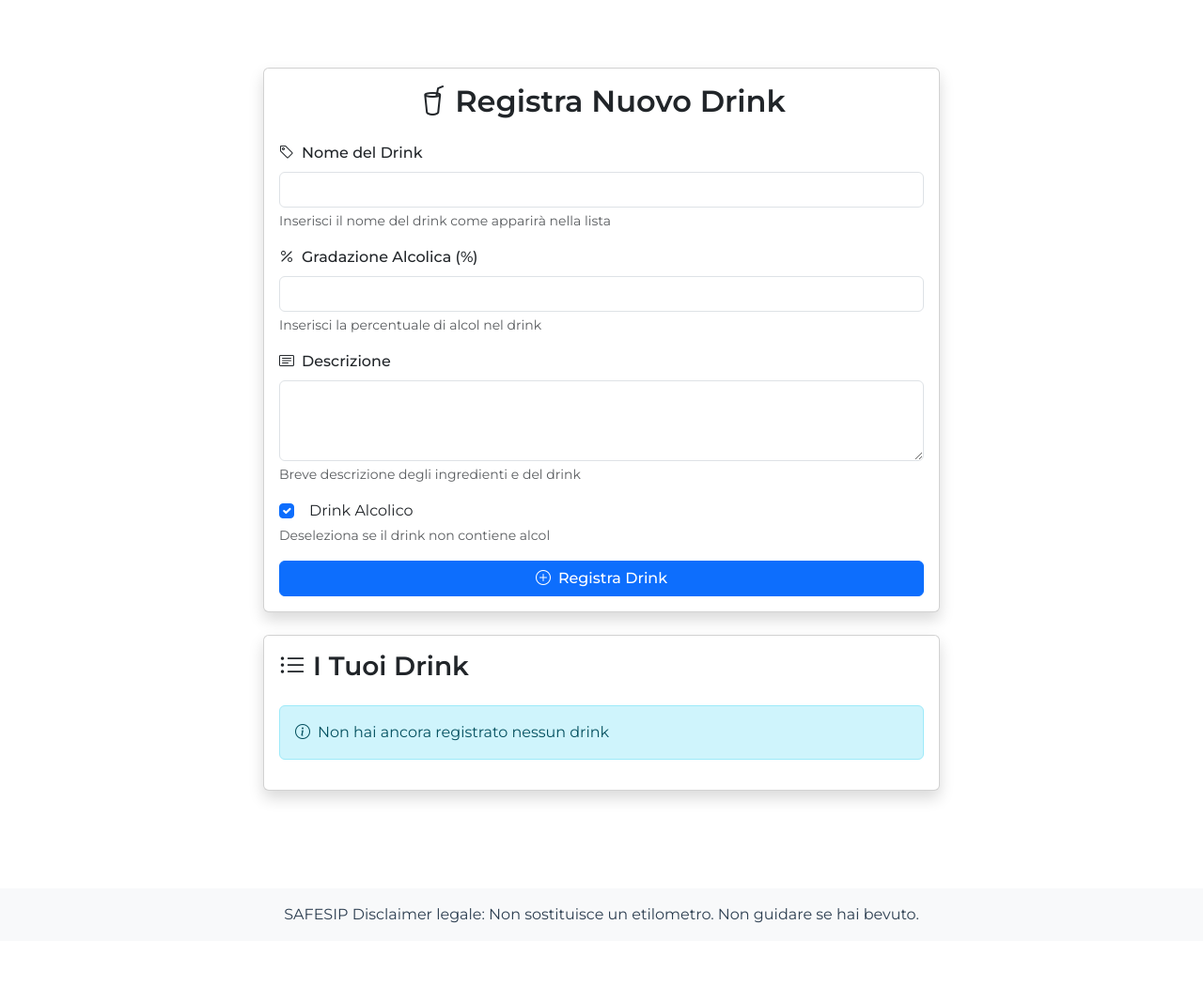
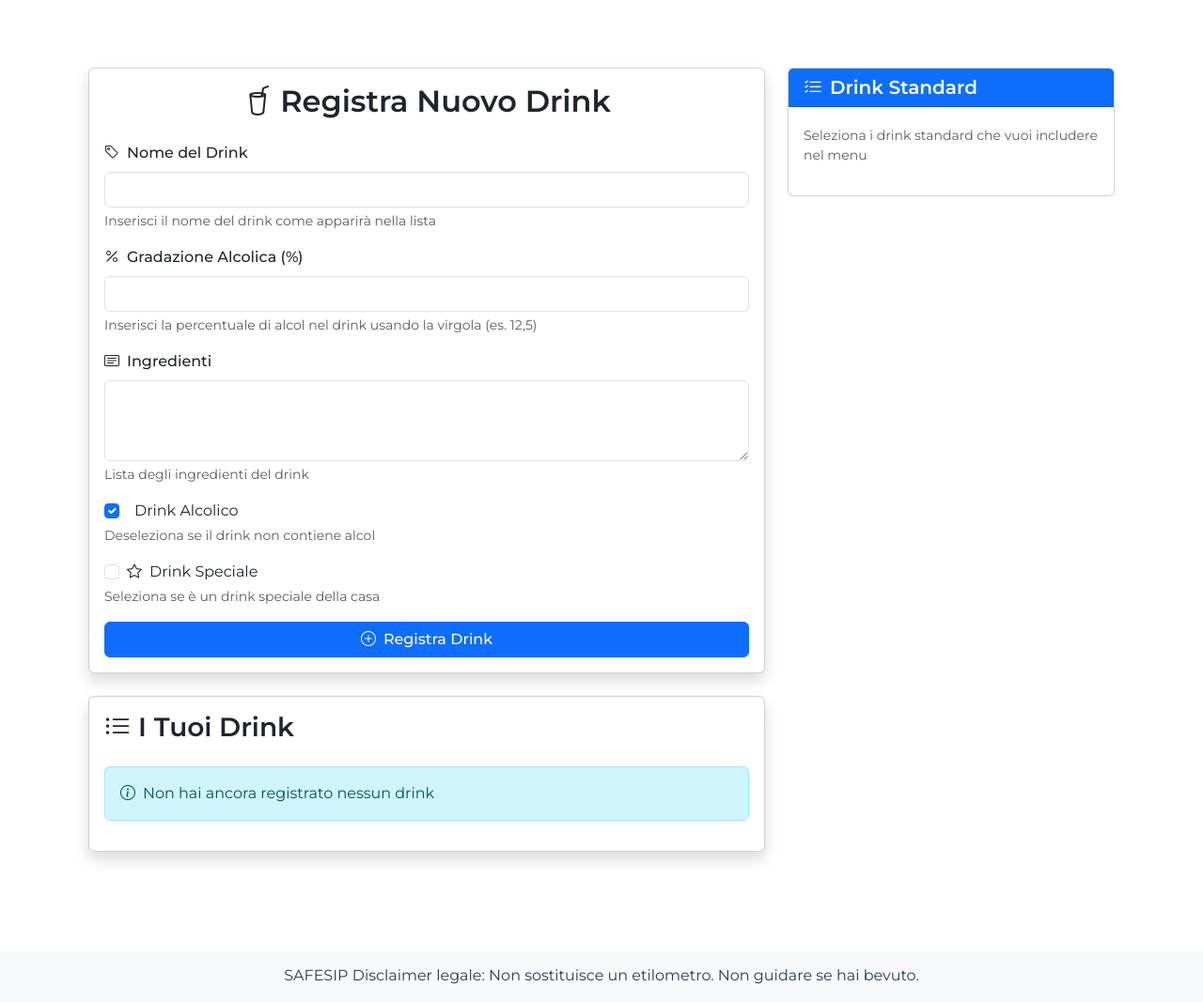
Before and after one commit to Luciaruf/arduino-drink, a Flask app: template templates/registra_drink.html in a window 1280 px wide. Shown: the part 56-1123 px from the top of the page at 94% size. Before the commit the page ends 1039 px from the top, so only its background shows below. Run offline with Flask 3, Linux system fonts and the light colour scheme; the template is opened without the code that fills it, so the values that code supplies are empty; some libraries are stand-ins or nearby versions.

Commit message:
Aggiunto funzionalità per i locali registrati: possibilità di inserire drink caratteristici e non. La tabella locali al momento gestisce solo gli user locali, andrà tolta. Provato anche lato user normali, i bar funzionano e appaiono

```diff
--- a/app.py
+++ b/app.py
@@ -334,6 +334,13 @@ def get_drinks(bar_id=None):
     url = f'https://api.airtable.com/v0/{BASE_ID}/Drinks'
     response = requests.get(url, headers=get_airtable_headers())
     drinks = response.json()['records']
+
+    # Processa i drink per assicurarsi che il campo Speciale sia sempre presente
+    for drink in drinks:
+        if 'fields' in drink:
+            # Se il campo Speciale non esiste, impostalo a False
+            if 'Speciale' not in drink['fields']:
+                drink['fields']['Speciale'] = False
 
     if bar_id:
         filtered_drinks = [d for d in drinks if bar_id in d['fields'].get('Bar', [])]
@@ -1998,6 +2005,8 @@ def register_partner():
         address = request.form['address']
         city = request.form['city']
 
+        logger.info(f"[REGISTER_PARTNER] Tentativo di registrazione per: {bar_name} ({email})")
+
         # Validate password
         if len(password) < 8:
             flash('La password deve contenere almeno 8 caratteri')
@@ -2033,12 +2042,29 @@ def register_partner():
             }
         }
 
-        # Add to Airtable
+        # Add to Locali table
         response = requests.post(url, headers=headers, json=new_bar)
 
         if response.status_code == 200:
-            flash('Registrazione completata con successo! Puoi effettuare il login con le tue credenziali.')
-            return redirect(url_for('home'))
+            # Now create the corresponding Bar record with only necessary fields
+            bar_url = f'https://api.airtable.com/v0/{BASE_ID}/Bar'
+            new_bar_record = {
+                'fields': {
+                    'Name': bar_name,
+                    'Città': city,
+                    'Indirizzo': address
+                }
+            }
+
+            # Add to Bar table
+            bar_response = requests.post(bar_url, headers=headers, json=new_bar_record)
+
+            if bar_response.status_code == 200:
+                flash('Registrazione completata con successo! Puoi effettuare il login con le tue credenziali.')
+                return redirect(url_for('home'))
+            else:
+                flash('Si è verificato un errore durante la sincronizzazione dei dati. Riprova più tardi.')
+                return redirect(url_for('partner'))
         else:
             flash('Si è verificato un errore durante la registrazione. Riprova più tardi.')
             return redirect(url_for('partner'))
@@ -2058,10 +2084,38 @@ def registra_drink():
 
     if request.method == 'POST':
         try:
+            # Recupera i dati dal form
             nome = request.form['nome']
             gradazione = float(request.form['gradazione'])
-            descrizione = request.form.get('descrizione', '')
+            ingredienti = request.form.get('ingredienti', '')
             alcolico = 'alcolico' in request.form
+            speciale = 'speciale' in request.form
+
+            logger.info(f"[REGISTRA_DRINK] Tentativo di registrazione drink: {nome}")
+
+            # Ottieni il record del locale
+            locale_url = f'https://api.airtable.com/v0/{BASE_ID}/Locali/{session["user"]}'
+            locale_response = requests.get(locale_url, headers=get_airtable_headers())
+
+            if locale_response.status_code != 200:
+                logger.error(f"[REGISTRA_DRINK] Errore nel recupero del locale: {locale_response.status_code}")
+                flash('Errore durante la registrazione del drink', 'danger')
+                return redirect(url_for('registra_drink'))
+
+            locale_data = locale_response.json()
+            locale_name = locale_data['fields'].get('Name')
+
+            # Cerca il bar corrispondente usando il nome
+            bar_url = f'https://api.airtable.com/v0/{BASE_ID}/Bar'
+            bar_params = {'filterByFormula': f"{{Name}}='{locale_name}'"}
+            bar_response = requests.get(bar_url, headers=get_airtable_headers(), params=bar_params)
+
+            if bar_response.status_code != 200 or not bar_response.json().get('records'):
+                logger.error(f"[REGISTRA_DRINK] Errore nel recupero del bar: {bar_response.status_code}")
+                flash('Errore durante la registrazione del drink', 'danger')
+                return redirect(url_for('registra_drink'))
+
+            bar_id = bar_response.json()['records'][0]['id']
 
             # Crea il nuovo drink in Airtable
             url = f'https://api.airtable.com/v0/{BASE_ID}/Drinks'
@@ -2070,27 +2124,67 @@ def registra_drink():
                     'fields': {
                         'Name': nome,
                         'Gradazione': gradazione,
-                        'Descrizione': descrizione,
+                        'Ingredienti': ingredienti,
                         'Alcolico (bool)': '1' if alcolico else '0',
-                        'Bar': [session['user']]  # Associa il drink al bar corrente
+                        'Speciale (bool)': '1' if speciale else '0',
+                        'Bar': [bar_id]
                     }
                 }]
             }
 
+            logger.info(f"[REGISTRA_DRINK] Dati da inviare ad Airtable: {data}")
+
             response = requests.post(url, headers=get_airtable_headers(), json=data)
 
             if response.status_code == 200:
+                logger.info(f"[REGISTRA_DRINK] Drink registrato con successo: {nome}")
                 flash('Drink registrato con successo!', 'success')
             else:
+                logger.error(f"[REGISTRA_DRINK] Errore Airtable: {response.status_code} - {response.text}")
                 flash('Errore durante la registrazione del drink', 'danger')
 
         except Exception as e:
             logger.error(f"[REGISTRA_DRINK] Errore: {str(e)}")
             flash('Si è verificato un errore durante la registrazione', 'danger')
 
-    # Recupera i drink del bar
-    drinks = get_drinks(session['user'])
-    return render_template('registra_drink.html', drinks=drinks)
+    # Recupera il nome del locale loggato
+    locale_url = f'https://api.airtable.com/v0/{BASE_ID}/Locali/{session["user"]}'
+    locale_response = requests.get(locale_url, headers=get_airtable_headers())
+    locale_data = locale_response.json()
+    locale_name = locale_data['fields'].get('Name')
+
+    # Cerca il bar corrispondente usando il nome
+    bar_url = f'https://api.airtable.com/v0/{BASE_ID}/Bar'
+    bar_params = {'filterByFormula': f"{{Name}}='{locale_name}'"}
+    bar_response = requests.get(bar_url, headers=get_airtable_headers(), params=bar_params)
+
+    if bar_response.status_code == 200 and bar_response.json().get('records'):
+        bar_id = bar_response.json()['records'][0]['id']
+
+        # Recupera tutti i drink associati a questo bar
+        drinks_url = f'https://api.airtable.com/v0/{BASE_ID}/Drinks'
+        drinks_response = requests.get(drinks_url, headers=get_airtable_headers())
+
+        if drinks_response.status_code == 200:
+            all_drinks = drinks_response.json().get('records', [])
+            # Filtra i drink per questo bar
+            drinks = [drink for drink in all_drinks if bar_id in drink['fields'].get('Bar', [])]
+        else:
+            drinks = []
+    else:
+        drinks = []
+
+    # Recupera tutti i drink non speciali
+    url = f'https://api.airtable.com/v0/{BASE_ID}/Drinks'
+    response = requests.get(url, headers=get_airtable_headers())
+    all_drinks = response.json().get('records', [])
+    non_special_drinks = [drink for drink in all_drinks if drink['fields'].get('Speciale (bool)') == '0']
+
+    # Marca i drink già collegati al bar
+    for drink in non_special_drinks:
+        drink['is_linked'] = bar_id in drink['fields'].get('Bar', [])
+
+    return render_template('registra_drink.html', drinks=drinks, non_special_drinks=non_special_drinks)
 
 # Modifica il template base per mostrare menu diversi in base al tipo di utente
 @app.context_processor
@@ -2100,5 +2194,79 @@ def inject_user_type():
         'is_utente': session.get('user_type') == 'utente'
     }
 
+@app.route('/link_drinks_to_bar', methods=['POST'])
+@login_required
+def link_drinks_to_bar():
+    """Collega o scollega i drink standard al bar dell'utente"""
+    if session.get('user_type') != 'locale':
+        return jsonify({'success': False, 'error': 'Accesso non autorizzato'}), 403
+
+    try:
+        # Recupera gli ID dei drink selezionati
+        selected_drinks = request.json.get('drink_ids', [])
+
+        # Recupera il nome del locale loggato
+        locale_url = f'https://api.airtable.com/v0/{BASE_ID}/Locali/{session["user"]}'
+        locale_response = requests.get(locale_url, headers=get_airtable_headers())
+        locale_data = locale_response.json()
+        locale_name = locale_data['fields'].get('Name')
+
+        # Cerca il bar corrispondente usando il nome
+        bar_url = f'https://api.airtable.com/v0/{BASE_ID}/Bar'
+        bar_params = {'filterByFormula': f"{{Name}}='{locale_name}'"}
+        bar_response = requests.get(bar_url, headers=get_airtable_headers(), params=bar_params)
+
+        if bar_response.status_code != 200 or not bar_response.json().get('records'):
+            return jsonify({'success': False, 'error': 'Bar non trovato'}), 404
+
+        bar_id = bar_response.json()['records'][0]['id']
+
+        # Recupera tutti i drink non speciali
+        drinks_url = f'https://api.airtable.com/v0/{BASE_ID}/Drinks'
+        drinks_response = requests.get(drinks_url, headers=get_airtable_headers())
+        all_drinks = drinks_response.json().get('records', [])
+        non_special_drinks = [drink for drink in all_drinks if drink['fields'].get('Speciale (bool)') == '0']
+
+        # Per ogni drink non speciale
+        for drink in non_special_drinks:
+            drink_id = drink['id']
+            current_bars = drink['fields'].get('Bar', [])
+
+            # Se il drink è tra quelli selezionati e non è già collegato al bar
+            if drink_id in selected_drinks and bar_id not in current_bars:
+                current_bars.append(bar_id)
+                # Aggiorna il drink per aggiungere il bar
+                update_data = {
+                    'fields': {
+                        'Bar': current_bars
+                    }
+                }
+                update_url = f'https://api.airtable.com/v0/{BASE_ID}/Drinks/{drink_id}'
+                update_response = requests.patch(update_url, headers=get_airtable_headers(), json=update_data)
+
+                if update_response.status_code != 200:
+                    logger.error(f"Errore nell'aggiunta del bar al drink {drink_id}: {update_response.text}")
+
+            # Se il drink non è tra quelli selezionati ed è collegato al bar
+            elif drink_id not in selected_drinks and bar_id in current_bars:
+                current_bars.remove(bar_id)
+                # Aggiorna il drink per rimuovere il bar
+                update_data = {
+                    'fields': {
+                        'Bar': current_bars
+                    }
+                }
+                update_url = f'https://api.airtable.com/v0/{BASE_ID}/Drinks/{drink_id}'
+                update_response = requests.patch(update_url, headers=get_airtable_headers(), json=update_data)
+
+                if update_response.status_code != 200:
+                    logger.error(f"Errore nella rimozione del bar dal drink {drink_id}: {update_response.text}")
+
+        return jsonify({'success': True, 'message': 'Drink aggiornati con successo'})
+
+    except Exception as e:
+        logger.error(f"Errore nell'aggiornamento dei drink: {str(e)}")
+        return jsonify({'success': False, 'error': str(e)}), 500
+
 if __name__ == '__main__':
     app.run(debug=True)
--- a/templates/registra_drink.html
+++ b/templates/registra_drink.html
@@ -4,7 +4,8 @@
 
 {% block content %}
 <div class="container py-5">
-    <div class="row justify-content-center">
+    <div class="row">
+        <!-- Form principale a sinistra -->
         <div class="col-md-8">
             <div class="card shadow">
                 <div class="card-body">
@@ -27,15 +28,15 @@
                             </label>
                             <input type="number" class="form-control" id="gradazione" name="gradazione"
                                    min="0" max="100" step="0.1" required>
-                            <div class="form-text">Inserisci la percentuale di alcol nel drink</div>
+                            <div class="form-text">Inserisci la percentuale di alcol nel drink usando la virgola (es. 12,5)</div>
                         </div>
 
                         <div class="mb-3">
-                            <label for="descrizione" class="form-label">
-                                <i class="bi bi-card-text me-2"></i>Descrizione
+                            <label for="ingredienti" class="form-label">
+                                <i class="bi bi-card-text me-2"></i>Ingredienti
                             </label>
-                            <textarea class="form-control" id="descrizione" name="descrizione" rows="3"></textarea>
-                            <div class="form-text">Breve descrizione degli ingredienti e del drink</div>
+                            <textarea class="form-control" id="ingredienti" name="ingredienti" rows="3"></textarea>
+                            <div class="form-text">Lista degli ingredienti del drink</div>
                         </div>
 
                         <div class="mb-3">
@@ -46,6 +47,16 @@
                                 </label>
                             </div>
                             <div class="form-text">Deseleziona se il drink non contiene alcol</div>
+                        </div>
+
+                        <div class="mb-3">
+                            <div class="form-check">
+                                <input class="form-check-input" type="checkbox" id="speciale" name="speciale">
+                                <label class="form-check-label" for="speciale">
+                                    <i class="bi bi-star me-2"></i>Drink Speciale
+                                </label>
+                            </div>
+                            <div class="form-text">Seleziona se è un drink speciale della casa</div>
                         </div>
 
                         <div class="d-grid gap-2">
@@ -72,17 +83,25 @@
                                     <th>Nome</th>
                                     <th>Gradazione</th>
                                     <th>Alcolico</th>
+                                    <th>Speciale</th>
                                     <th>Azioni</th>
                                 </tr>
                             </thead>
                             <tbody>
                                 {% for drink in drinks %}
                                 <tr>
-                                    <td>{{ drink.nome }}</td>
-                                    <td>{{ drink.gradazione }}%</td>
+                                    <td>{{ drink.fields.Name }}</td>
+                                    <td>{{ drink.fields.Gradazione }}%</td>
                                     <td>
-                                        {% if drink.alcolico %}
+                                        {% if drink.fields['Alcolico (bool)'] == '1' %}
                                         <span class="badge bg-success">Sì</span>
+                                        {% else %}
+                                        <span class="badge bg-secondary">No</span>
+                                        {% endif %}
+                                    </td>
+                                    <td>
+                                        {% if drink.fields['Speciale (bool)'] == '1' %}
+                                        <span class="badge bg-warning">Sì</span>
                                         {% else %}
                                         <span class="badge bg-secondary">No</span>
                                         {% endif %}
@@ -110,6 +129,34 @@
                 </div>
             </div>
         </div>
+
+        <!-- Drink Standard -->
+        <div class="col-md-4">
+            <div class="card sticky-top" style="top: 20px;">
+                <div class="card-header bg-primary text-white">
+                    <h5 class="card-title mb-0">
+                        <i class="bi bi-list-check me-2"></i>Drink Standard
+                    </h5>
+                </div>
+                <div class="card-body">
+                    <div class="form-text mb-3">Seleziona i drink standard che vuoi includere nel menu</div>
+                    <div class="drinks-list">
+                        {% for drink in non_special_drinks %}
+                        <div class="form-check mb-2 {% if drink.is_linked %}text-primary{% endif %}">
+                            <input class="form-check-input" type="checkbox"
+                                   id="drink_{{ drink.id }}"
+                                   name="selected_drinks"
+                                   value="{{ drink.id }}"
+                                   {% if drink.is_linked %}checked{% endif %}>
+                            <label class="form-check-label" for="drink_{{ drink.id }}">
+                                {{ drink.fields.Name }} ({{ drink.fields.Gradazione }}%)
+                            </label>
+                        </div>
+                        {% endfor %}
+                    </div>
+                </div>
+            </div>
+        </div>
     </div>
 </div>
 
@@ -126,6 +173,53 @@ function deleteDrink(drinkId) {
         console.log('Elimina drink:', drinkId);
     }
 }
+
+// Gestione dei drink standard
+document.addEventListener('DOMContentLoaded', function() {
+    const drinkCheckboxes = document.querySelectorAll('input[name="selected_drinks"]');
+    let selectedDrinks = new Set();
+
+    // Inizializza i drink già selezionati
+    drinkCheckboxes.forEach(checkbox => {
+        if (checkbox.checked) {
+            selectedDrinks.add(checkbox.value);
+        }
+    });
+
+    drinkCheckboxes.forEach(checkbox => {
+        checkbox.addEventListener('change', function() {
+            if (this.checked) {
+                selectedDrinks.add(this.value);
+            } else {
+                selectedDrinks.delete(this.value);
+            }
+
+            // Invia i drink selezionati al backend
+            fetch('/link_drinks_to_bar', {
+                method: 'POST',
+                headers: {
+                    'Content-Type': 'application/json',
+                },
+                body: JSON.stringify({
+                    drink_ids: Array.from(selectedDrinks)
+                })
+            })
+            .then(response => response.json())
+            .then(data => {
+                if (data.success) {
+                    // Ricarica la pagina per mostrare i drink aggiornati
+                    window.location.reload();
+                } else {
+                    alert('Errore durante il collegamento dei drink: ' + data.error);
+                }
+            })
+            .catch(error => {
+                console.error('Error:', error);
+                alert('Si è verificato un errore durante il collegamento dei drink');
+            });
+        });
+    });
+});
 </script>
 {% endblock %}
 
```
